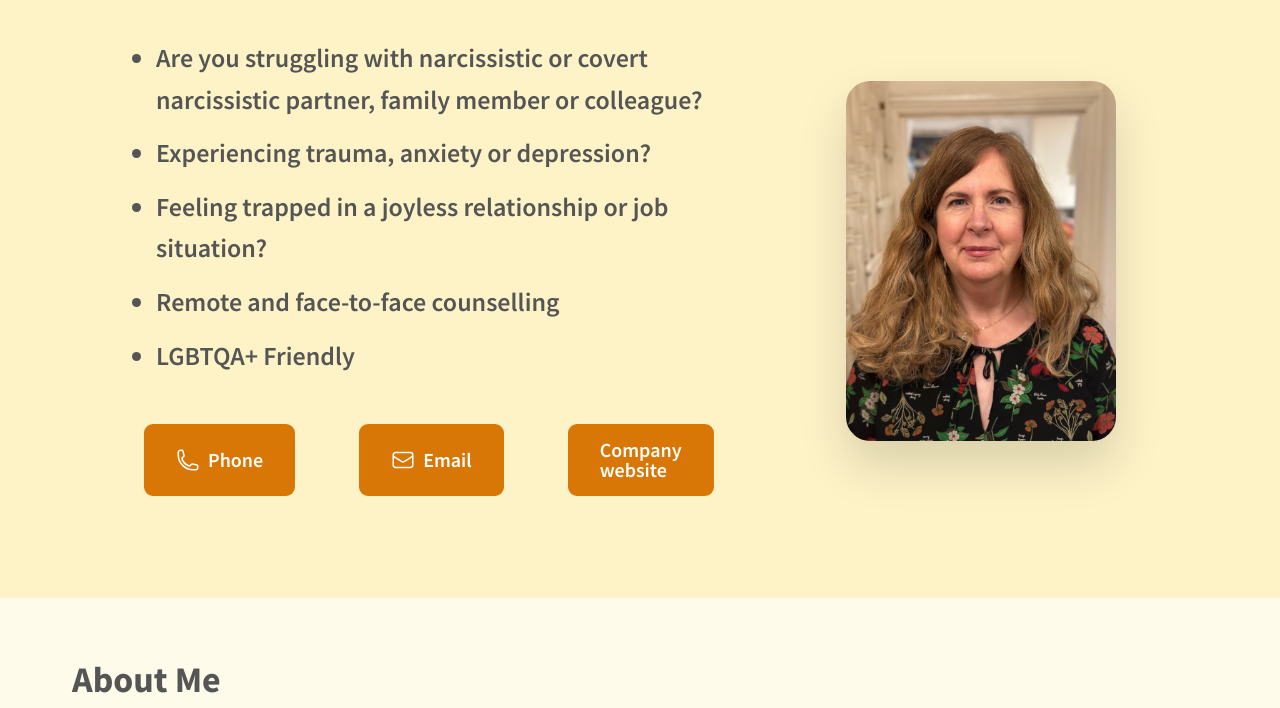
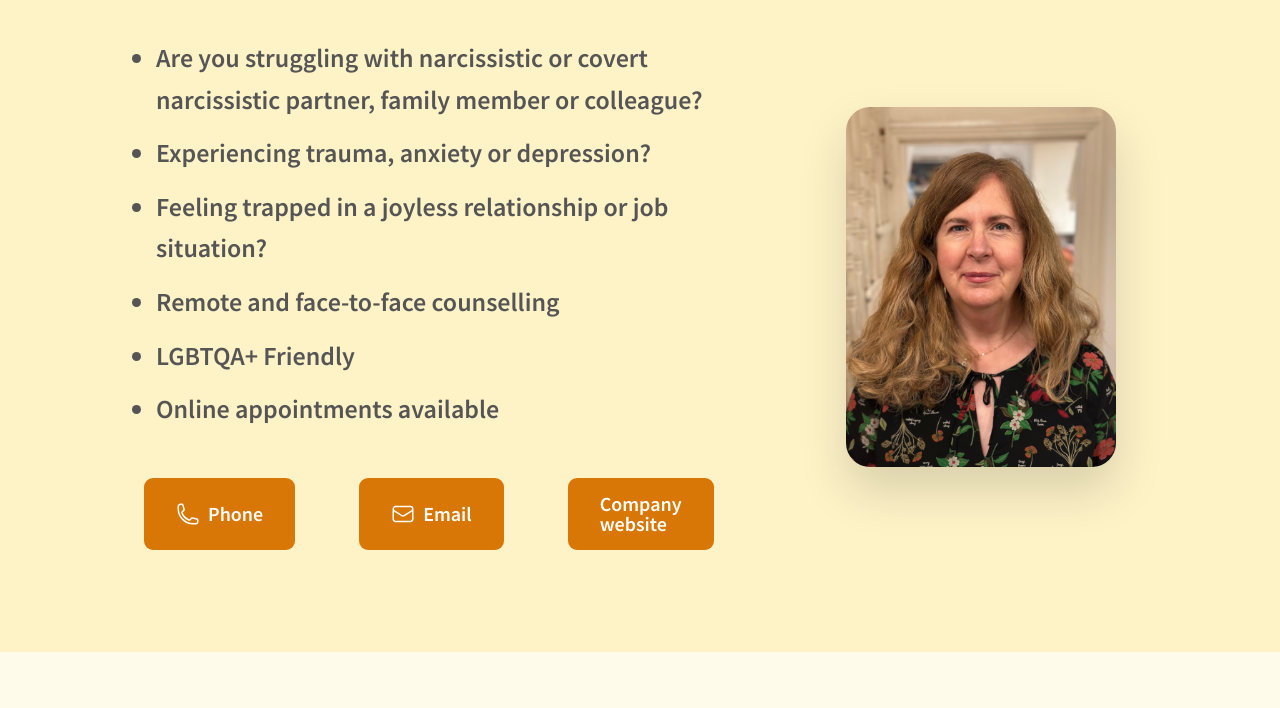
Before and after one commit to louis-todd/sara-art, a plain HTML site: page index.html in a window 1280 px wide. Shown: the part 389-1097 px from the top of the page. Drawn offline with Linux system fonts and the light colour scheme.

Commit message:
added item to list

```diff
--- a/index.html
+++ b/index.html
@@ -66,6 +66,7 @@
               </li>
               <li>Remote and face-to-face counselling</li>
               <li>LGBTQA+ Friendly</li>
+              <li>Online appointments available</li>
               <!-- with family relationships and family estrangement, as well as
                 workplace bullying and recovery from narcissistic abuse. As part
                 of my private practice I see adults and young people. I am a group
```
